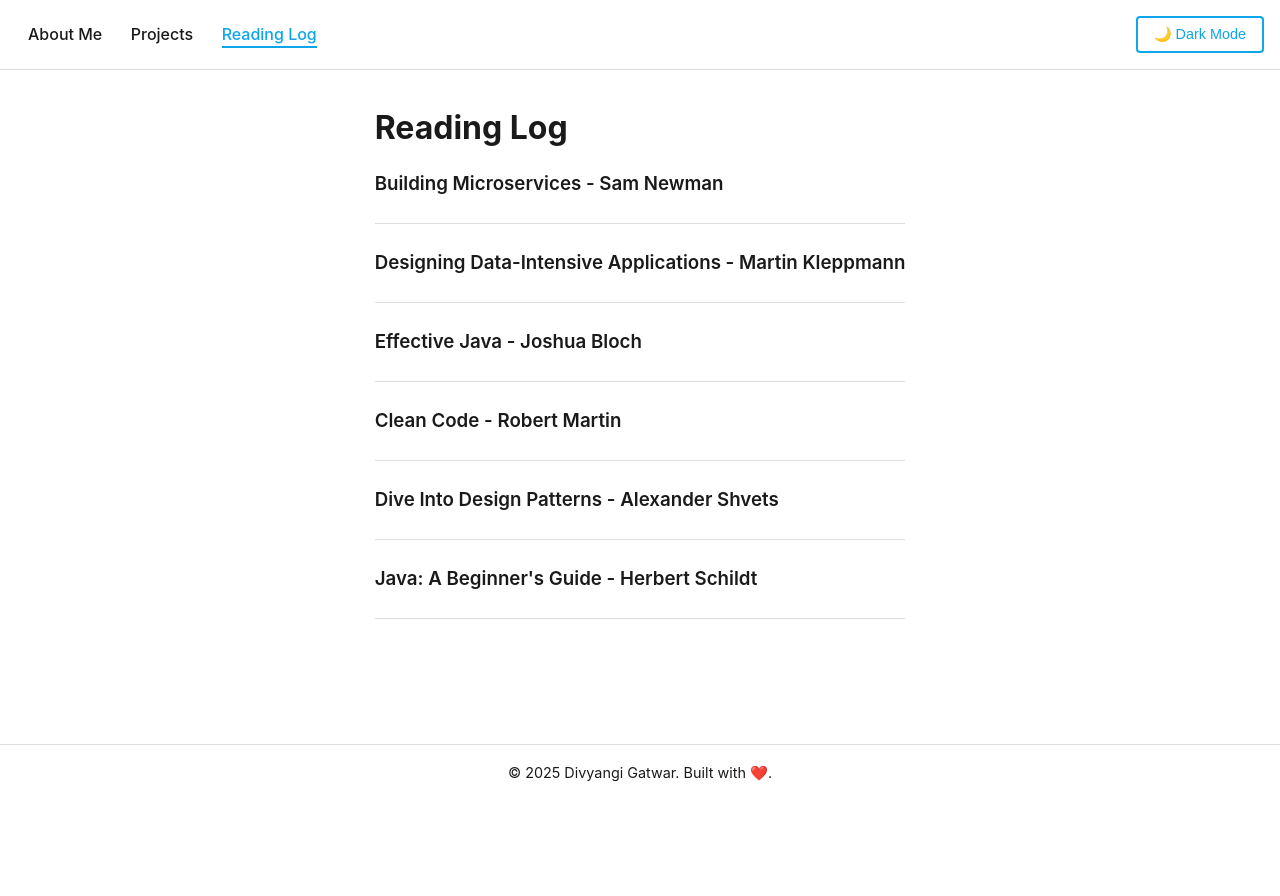
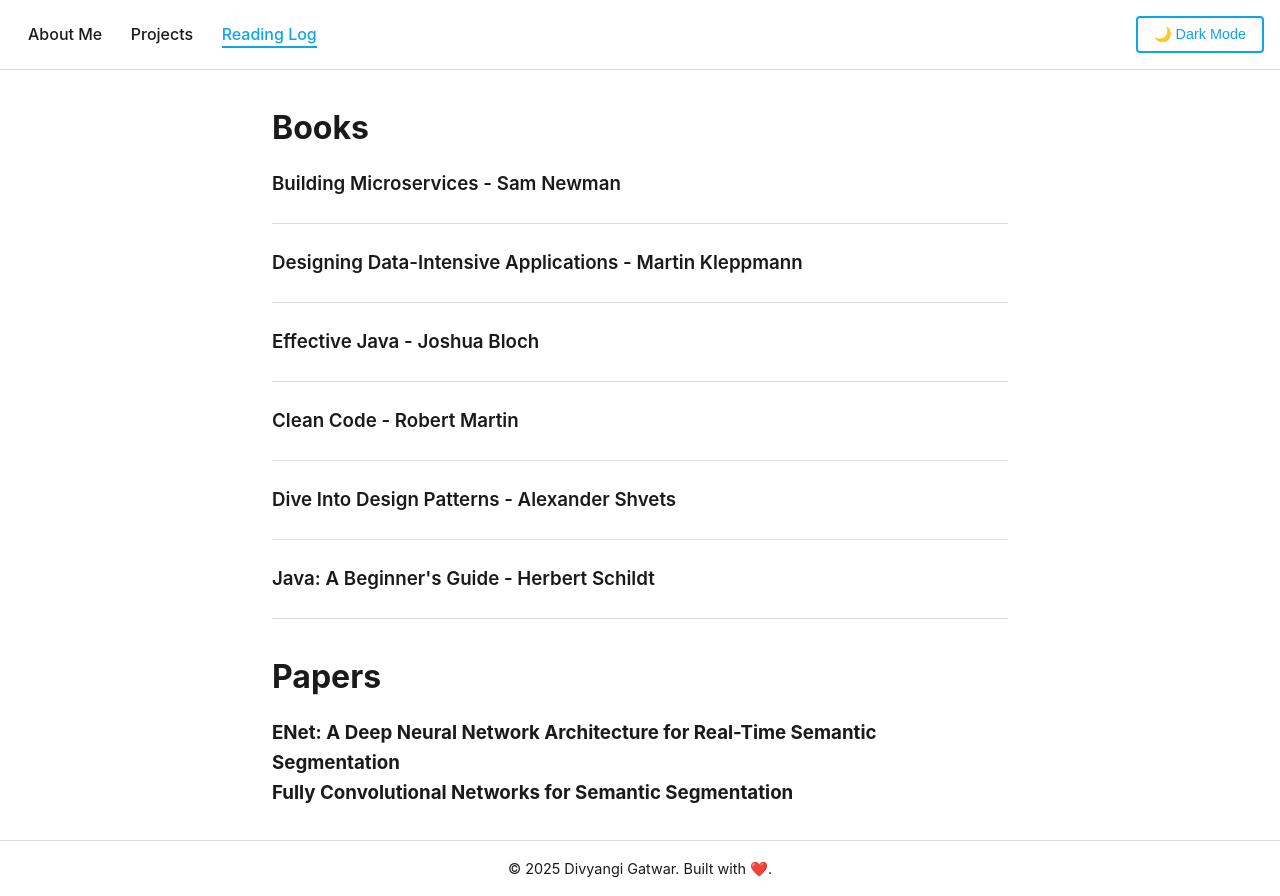
Before and after one commit to DivyangiGatwar/DivyangiGatwar.github.io, a plain HTML site: page reading-log.html in a window 1280 px wide. Before the commit the page ends 800 px from the top, so only its background shows below. Drawn offline with Linux system fonts and the light colour scheme.

Commit message:
Added papers

```diff
--- a/reading-log.html
+++ b/reading-log.html
@@ -18,13 +18,17 @@
 </header>
 
 <main>
-  <h1>Reading Log</h1>
+  <h1>Books</h1>
   <div class="book"><h3>Building Microservices - Sam Newman</h3></div>
   <div class="book"><h3>Designing Data-Intensive Applications - Martin Kleppmann</h3></div>
   <div class="book"><h3>Effective Java - Joshua Bloch</h3></div>
   <div class="book"><h3>Clean Code - Robert Martin</h3></div>
   <div class="book"><h3>Dive Into Design Patterns - Alexander Shvets</h3></div>
   <div class="book"><h3>Java: A Beginner's Guide - Herbert Schildt</h3></div>
+
+  <h1 style="margin-top: 2rem;">Papers</h1>
+  <div class="paper"><h3>ENet: A Deep Neural Network Architecture for Real-Time Semantic Segmentation</h3></div>
+  <div class="paper"><h3>Fully Convolutional Networks for Semantic Segmentation</h3></div>
 </main>
 
 <footer>
```
